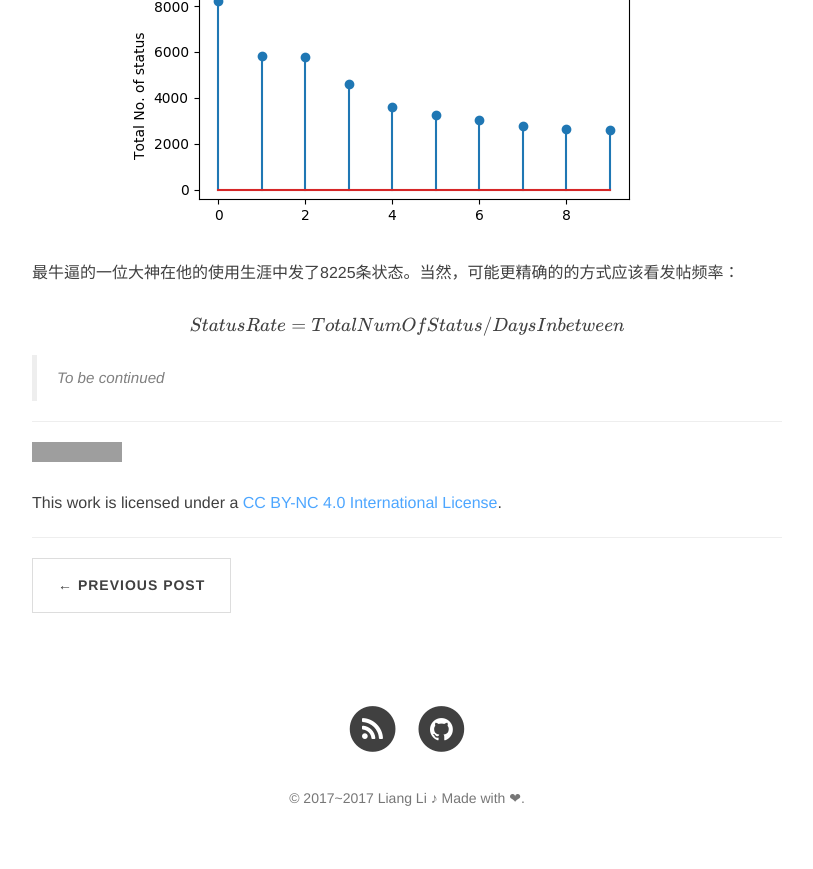
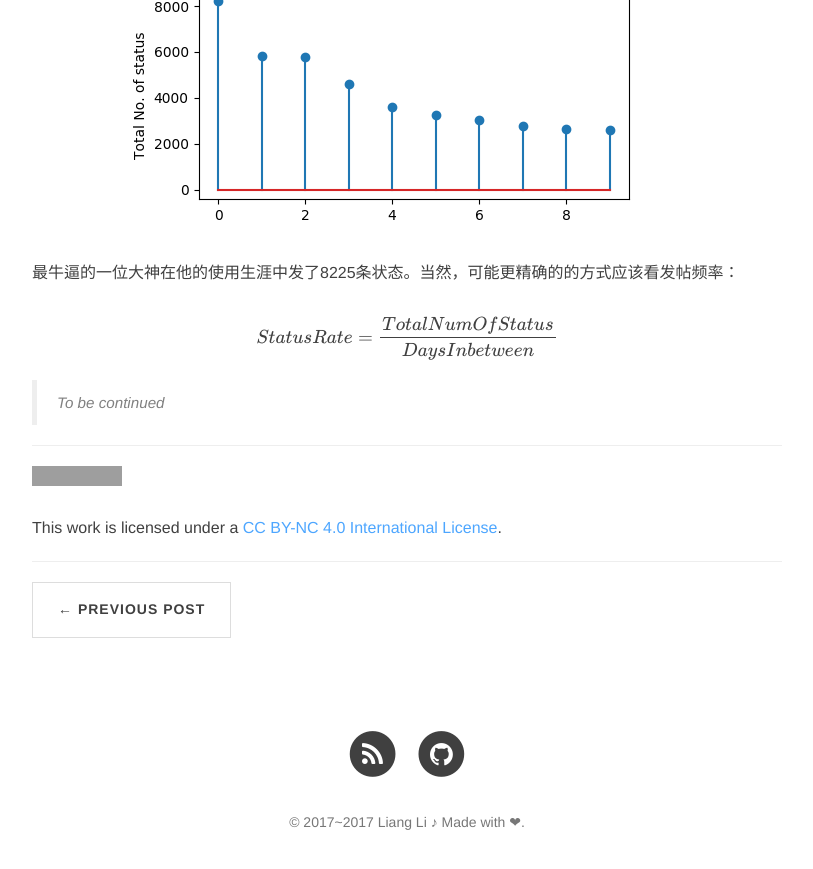
Before and after one commit to liangli2718/liangli2718.github.io, a Jekyll site: the page built from _posts/2017-12-05-renrenSpider(2).md, in a window 1280 px wide and 900 px high, scrolled down 6603 px. Shown: the top 869 px of the window, without its empty margins (233-1046 px from the left). Built offline with Jekyll 4.4.1, drawn with Linux system fonts in a browser that asks for light colours; nearby versions of some CDN libraries; formulas are drawn with MathJax 3; comment, search, counter and statistics services are not loaded; grey boxes are pictures that could not be loaded.

```diff
--- a/_posts/2017-12-05-renrenSpider(2).md
+++ b/_posts/2017-12-05-renrenSpider(2).md
@@ -233,6 +233,6 @@ with open('statusList.dat', 'wb') as f:
 
 最牛逼的一位大神在他的使用生涯中发了8225条状态。当然，可能更精确的的方式应该看发帖频率：
 
-$$ StatusRate = TotalNumOfStatus/DaysInbetween $$
+$$ StatusRate = {TotalNumOfStatus \over DaysInbetween} $$
 
 >To be continued
```
